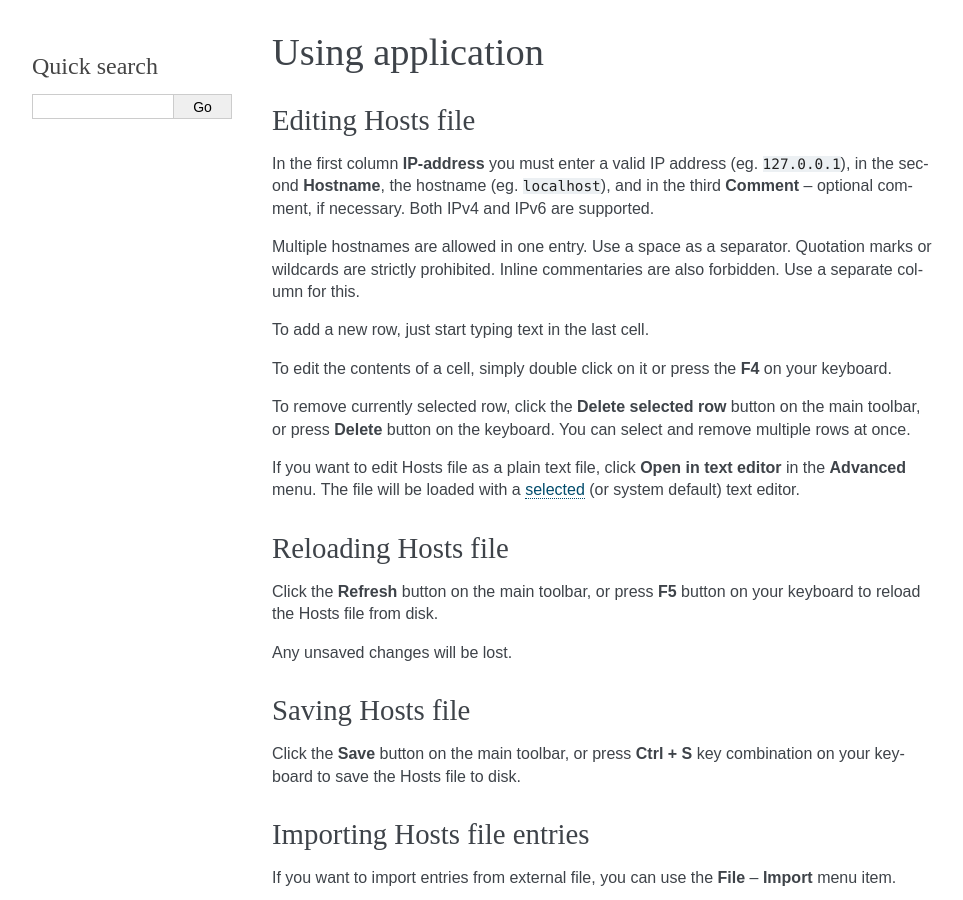
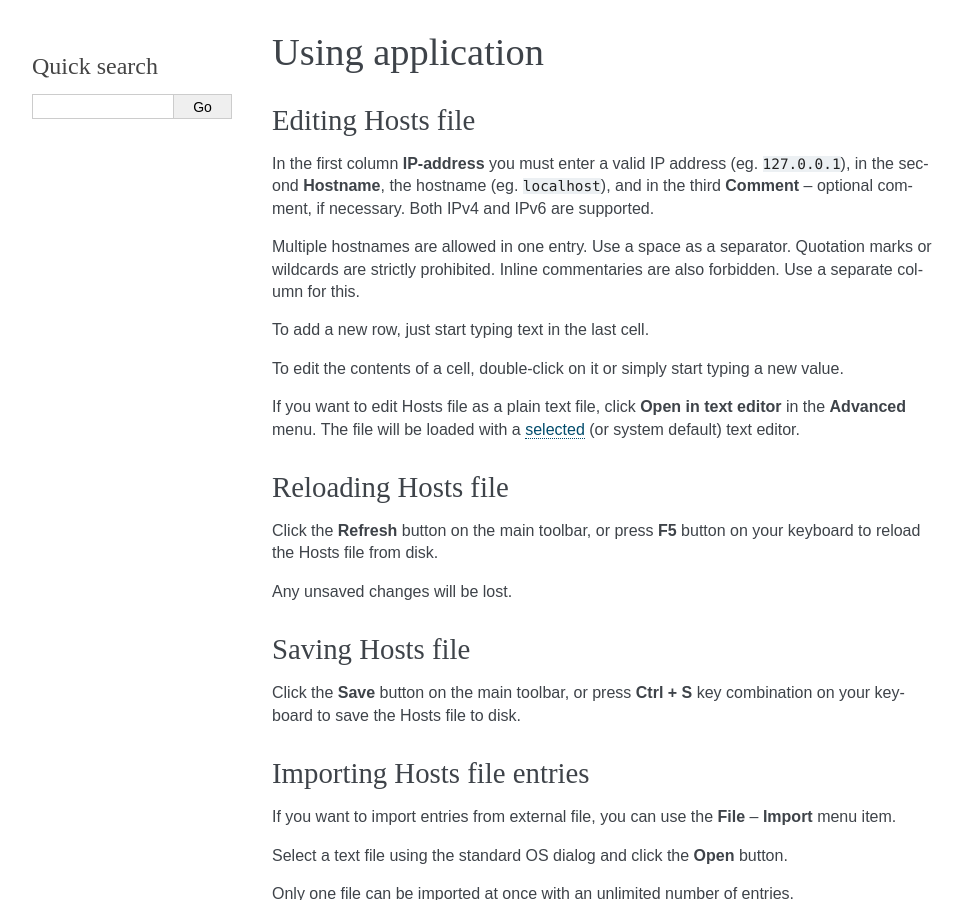
Before and after one commit to xvitaly/mhed, a Sphinx documentation site: the page built from docs/source/using-application.rst, in a window 1280 px wide and 900 px high. Shown: the whole window, without its empty margins (148-1111 px from the left). Built offline with Sphinx 7.4.7, drawn with Linux system fonts in a browser that asks for light colours.

Commit message:
Updated "Editing Hosts file" documentation article.

```diff
--- a/docs/source/using-application.rst
+++ b/docs/source/using-application.rst
@@ -21,9 +21,7 @@
 
 To add a new row, just start typing text in the last cell.
 
-To edit the contents of a cell, simply double click on it or press the **F4** on your keyboard.
-
-To remove currently selected row, click the **Delete selected row** button on the main toolbar, or press **Delete** button on the keyboard. You can select and remove multiple rows at once.
+To edit the contents of a cell, double-click on it or simply start typing a new value.
 
 If you want to edit Hosts file as a plain text file, click **Open in text editor** in the **Advanced** menu. The file will be loaded with a :ref:`selected <settings-advanced>` (or system default) text editor.
 
```
Also changed, not shown: 1 other file.
